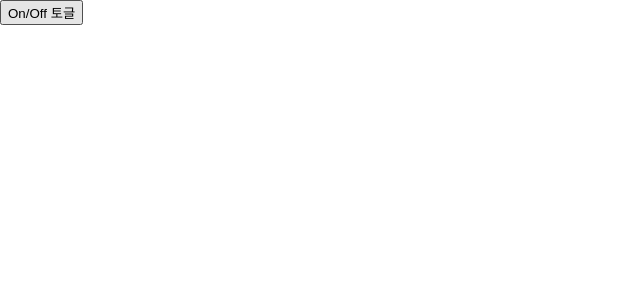
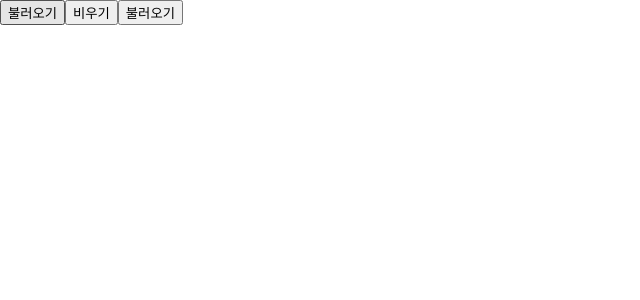
Before and after one commit to geoblo/fullstack-study, a React (Create React App) app in the folder 11_React/my-app/: page / in a window 1280 px wide. Shown: the top 300 px of the page, without its empty margins (0-640 px from the left). Built offline with nearby package versions, Linux system fonts and the light colour scheme.

Commit message:
업로드

```diff
--- a/11_React/my-app/package.json
+++ b/11_React/my-app/package.json
@@ -6,6 +6,7 @@
     "@testing-library/jest-dom": "^5.17.0",
     "@testing-library/react": "^13.4.0",
     "@testing-library/user-event": "^13.5.0",
+    "axios": "^1.6.0",
     "react": "^18.2.0",
     "react-dom": "^18.2.0",
     "react-router-dom": "^6.17.0",
--- a/11_React/my-app/src/chapter17/ApiRequest.jsx
+++ b/11_React/my-app/src/chapter17/ApiRequest.jsx
@@ -1,12 +1,49 @@
-import React from 'react';
+import React, { useState } from 'react';
+import axios from "axios";
 
 function ApiRequest(props) {
-  //
+  // 서버에서 가져온 데이터를 담을 state
+  const [data, setData] = useState(null);
+
+  // 1. Promise/then
+  const handleRequestById = (id) => {
+    // jsonplaceholder에서 제공하는 테스트용 API를 호출
+    axios.get(`https://jsonplaceholder.typicode.com/photos/${id}`)
+      .then((response) => {
+        console.log(response);
+        setData(response.data); // axios 라이브러리 JSON -> 객체로 변환해 주는 작업을 자동으로 해줌
+      })
+      .catch((error) => { // 요청 실패한 경우 에러 핸들링
+        console.error(error);
+      });
+  };
+
+  // Quiz
+  // 2. async/await로 리팩터링
+  const handleRequestByIdAsync = async (id) => {
+    try {
+      const response = await axios.get(`https://jsonplaceholder.typicode.com/photos/${id}`);
+      setData(response.data);
+    } catch (error) {
+      console.error(error);
+    }
+  };
 
   return (
-    <div>
-
-    </div>
+    <>
+      <div>
+        <button onClick={() => handleRequestById(400)}>불러오기</button>
+        <button onClick={() => setData(null)}>비우기</button>
+        <button onClick={() => handleRequestByIdAsync(400)}>불러오기</button>
+      </div>
+      {data && (
+        <>
+          <textarea cols="70" rows="8" value={JSON.stringify(data, null, 2)} readOnly />
+          <p>{data.title}</p>
+          <img src={data.thumbnailUrl} alt="thumbnail" />
+        </>
+      )}
+    </>
   );
 }
 
--- a/11_React/my-app/src/index.js
+++ b/11_React/my-app/src/index.js
@@ -47,6 +47,7 @@ import CounterEffect from './chapter7/7.3/ex1/CounterEffect';
 import EffectSummary from './chapter7/7.3/ex2/EffectSummary';
 import EffectContainer from './chapter7/7.3/ex2/EffectContainer';
 import TimerContainer from './chapter7/7.3/ex3/TimerContainer';
+import ApiRequest from './chapter17/ApiRequest';
 
 const root = ReactDOM.createRoot(document.getElementById('root'));
 
@@ -93,7 +94,7 @@ root.render(
   // <CounterEffect />
   // <EffectSummary />
   // <EffectContainer />
-  <TimerContainer />
+  // <TimerContainer />
 
   // 8장 예제
   // <Toggle />
@@ -140,6 +141,8 @@ root.render(
   // 16장 예제
   // <SimpleRouter />
 
+  // 17장 예제
+  <ApiRequest />
 
 
 
```
Also changed, not shown: 1 other file (tests, documents, lock files or other folders).
